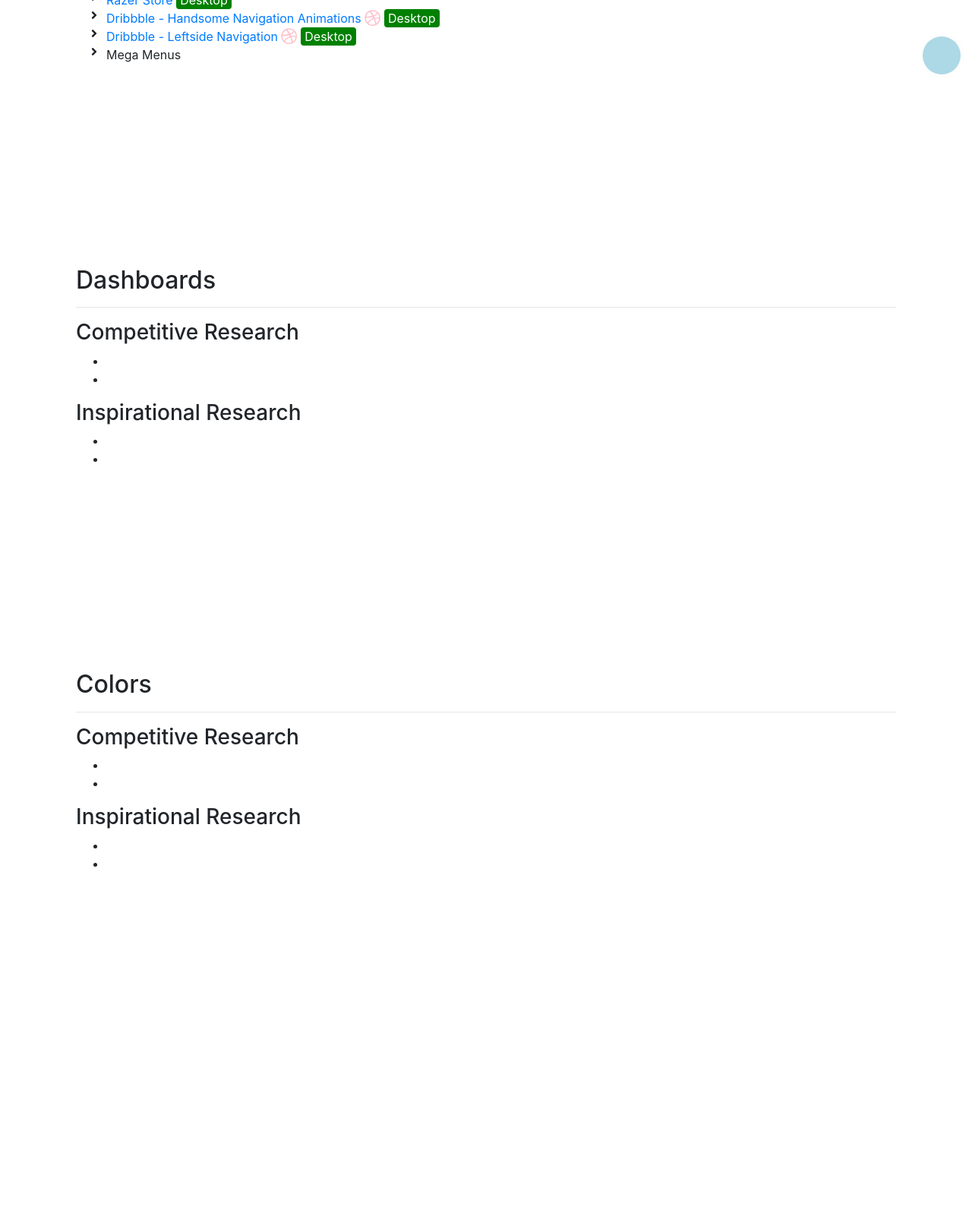
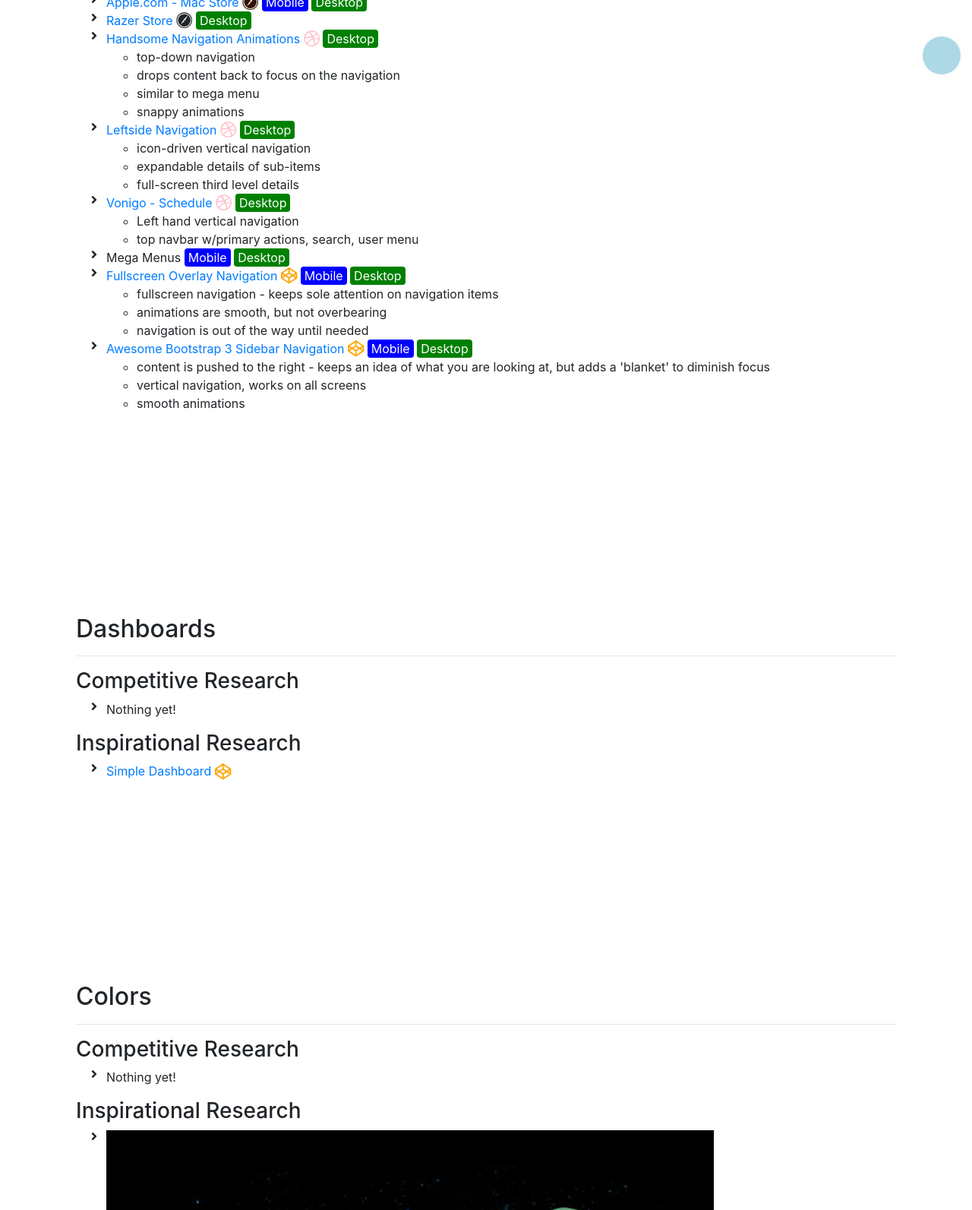
Before and after one commit to AdamJ/DesignSprint, a website: page index.html in a window 1280 px wide. Shown: the part 687-2280 px from the top of the page at 76% size. Before the commit the page ends 1952 px from the top, so only its background shows below. Drawn offline with nearby package versions, Linux system fonts and the light colour scheme.

Commit message:
additional list items

```diff
--- a/index.html
+++ b/index.html
@@ -49,6 +49,9 @@
     </section>
     <section id="navigation" class="container-fluid">
       <h2>Navigation</h2>
+      <small>
+        <span style="color: #310;"><i class="fab fa-safari fa-lg"></i></span> = website  |  <span style="color: pink;"><i class="fab fa-dribbble fa-lg"></i></span> = Dribbble  |  <span style="color: orange;"><i class="fab fa-codepen fa-lg"></i></span> = codepen.io
+      </small>
       <hr>
       <h3>Competitive Research</h3>
       <ul class="fa-ul">
@@ -77,31 +80,79 @@
           <span class="fa-li">
             <i class="fas fa-angle-right"></i>
           </span>
-          <a href="https://www.apple.com/mac/">Apple.com - Mac Store</a> <i class="fab fa-apple"></i> <span class="tag-mobile">Mobile</span> <span class="tag-desktop">Desktop</span>
+          <a href="https://www.apple.com/mac/">Apple.com - Mac Store</a> <span style="color: #310;"><i class="fab fa-safari fa-lg"></i></span> <span class="tag-mobile">Mobile</span> <span class="tag-desktop">Desktop</span>
         </li>
         <li>
           <span class="fa-li">
             <i class="fas fa-angle-right"></i>
           </span>
-          <a href="https://www.razerzone.com/gaming-laptops">Razer Store</a> <span class="tag-desktop">Desktop</span>
+          <a href="https://www.razerzone.com/gaming-laptops">Razer Store</a> <i class="fab fa-safari fa-lg"></i> <span class="tag-desktop">Desktop</span>
         </li>
         <li>
           <span class="fa-li">
             <i class="fas fa-angle-right"></i>
           </span>
-          <a href="https://dribbble.com/shots/1804653-Handsome-Navigation-Animations">Dribbble - Handsome Navigation Animations</a> <span style="color: pink;"><i class="fab fa-dribbble fa-lg"></i></span> <span class="tag-desktop">Desktop</span>
+          <a href="https://dribbble.com/shots/1804653-Handsome-Navigation-Animations">Handsome Navigation Animations</a> <span style="color: pink;"><i class="fab fa-dribbble fa-lg"></i></span> <span class="tag-desktop">Desktop</span>
+          <ul>
+            <li>top-down navigation</li>
+            <li>drops content back to focus on the navigation</li>
+            <li>similar to mega menu</li>
+            <li>snappy animations</li>
+          </ul>
         </li>
         <li>
           <span class="fa-li">
             <i class="fas fa-angle-right"></i>
           </span>
-          <a href="https://dribbble.com/shots/591601-Leftside/attachments/46769">Dribbble - Leftside Navigation</a> <span style="color: pink;"><i class="fab fa-dribbble fa-lg"></i></span> <span class="tag-desktop">Desktop</span>
+          <a href="https://dribbble.com/shots/591601-Leftside/attachments/46769">Leftside Navigation</a> <span style="color: pink;"><i class="fab fa-dribbble fa-lg"></i></span> <span class="tag-desktop">Desktop</span>
+          <ul>
+            <li>icon-driven vertical navigation</li>
+            <li>expandable details of sub-items</li>
+            <li>full-screen third level details</li>
+          </ul>
+        </li>
+        <li>
+          <span class="fa-li">
+            <i class="fas fa-angle-right"></i>
+          </span>
+          <a href="https://dribbble.com/shots/1458422-Vonigo-Schedule/attachments/216307">Vonigo - Schedule</a>
+          <span style="color: pink;">
+            <i class="fab fa-dribbble fa-lg"></i>
+          </span>
+          <span class="tag-desktop">Desktop</span>
+          <ul>
+            <li>Left hand vertical navigation</li>
+            <li>top navbar w/primary actions, search, user menu</li>
+          </ul>
         </li>
         <li>
           <span class="fa-li">
             <i class="fas fa-angle-right"></i>
           </span>
           Mega Menus
+          <span class="tag-mobile">Mobile</span> <span class="tag-desktop">Desktop</span>
+        </li>
+        <li>
+          <span class="fa-li">
+            <i class="fas fa-angle-right"></i>
+          </span>
+          <a href="https://codepen.io/fluxus/pen/gPWvZm?q=navigation&limit=all&type=type-pens">Fullscreen Overlay Navigation</a> <span style="color: orange;"><i class="fab fa-codepen fa-lg"></i></span> <span class="tag-mobile">Mobile</span> <span class="tag-desktop">Desktop</span>
+          <ul>
+            <li>fullscreen navigation - keeps sole attention on navigation items</li>
+            <li>animations are smooth, but not overbearing</li>
+            <li>navigation is out of the way until needed</li>
+          </ul>
+        </li>
+        <li>
+          <span class="fa-li">
+            <i class="fas fa-angle-right"></i>
+          </span>
+          <a href="https://codepen.io/j_holtslander/pen/XmpMEp?limit=all&page=2&q=navigation">Awesome Bootstrap 3 Sidebar Navigation</a> <span style="color: orange;"><i class="fab fa-codepen fa-lg"></i></span> <span class="tag-mobile">Mobile</span> <span class="tag-desktop">Desktop</span>
+          <ul>
+            <li>content is pushed to the right - keeps an idea of what you are looking at, but adds a 'blanket' to diminish focus</li>
+            <li>vertical navigation, works on all screens</li>
+            <li>smooth animations</li>
+          </ul>
         </li>
       </ul>
     </section>
@@ -109,21 +160,21 @@
       <h2>Dashboards</h2>
       <hr>
       <h3>Competitive Research</h3>
-      <ul>
+      <ul class="fa-ul">
         <li>
-
-        </li>
-        <li>
-
+          <span class="fa-li">
+            <i class="fas fa-angle-right"></i>
+          </span>
+          Nothing yet!
         </li>
       </ul>
       <h3>Inspirational Research</h3>
-      <ul>
+      <ul class="fa-ul">
         <li>
-
-        </li>
-        <li>
-
+          <span class="fa-li">
+            <i class="fas fa-angle-right"></i>
+          </span>
+          <a href="https://codepen.io/Wryte/pen/vyzqKR?depth=everything&order=popularity&page=5&q=dashboard&show_forks=false">Simple Dashboard</a> <span style="color: orange;"><i class="fab fa-codepen fa-lg"></i></span>
         </li>
       </ul>
     </section>
@@ -131,21 +182,21 @@
       <h2>Colors</h2>
       <hr>
       <h3>Competitive Research</h3>
-      <ul>
+      <ul class="fa-ul">
         <li>
-
-        </li>
-        <li>
-
+          <span class="fa-li">
+            <i class="fas fa-angle-right"></i>
+          </span>
+          Nothing yet!
         </li>
       </ul>
       <h3>Inspirational Research</h3>
-      <ul>
+      <ul class="fa-ul">
         <li>
-
-        </li>
-        <li>
-
+          <span class="fa-li">
+            <i class="fas fa-angle-right"></i>
+          </span>
+          <img src="img/deadpoolunicorn.jpg" />
         </li>
       </ul>
     </section>
@@ -155,13 +206,12 @@
 
   <!-- Bootstrap core JavaScript
     ================================================== -->
-  <script src="https://code.jquery.com/jquery-3.2.1.slim.min.js" integrity="sha384-KJ3o2DKtIkvYIK3UENzmM7KCkRr/rE9/Qpg6aAZGJwFDMVNA/GpGFF93hXpG5KkN"
+  <script src="https://code.jquery.com/jquery-3.2.1.min.js" integrity="sha384-KJ3o2DKtIkvYIK3UENzmM7KCkRr/rE9/Qpg6aAZGJwFDMVNA/GpGFF93hXpG5KkN"
     crossorigin="anonymous"></script>
   <script src="https://cdnjs.cloudflare.com/ajax/libs/popper.js/1.12.3/umd/popper.min.js" integrity="sha384-vFJXuSJphROIrBnz7yo7oB41mKfc8JzQZiCq4NCceLEaO4IHwicKwpJf9c9IpFgh"
     crossorigin="anonymous"></script>
   <script src="https://maxcdn.bootstrapcdn.com/bootstrap/4.0.0-beta.2/js/bootstrap.min.js" integrity="sha384-alpBpkh1PFOepccYVYDB4do5UnbKysX5WZXm3XxPqe5iKTfUKjNkCk9SaVuEZflJ"
     crossorigin="anonymous"></script>
-  <script src="https://cdnjs.cloudflare.com/ajax/libs/jquery-easing/1.3/jquery.easing.min.js"></script>
   <script defer src="https://use.fontawesome.com/releases/v5.0.1/js/all.js"></script>
   <script src="js/site.js"></script>
 
--- a/js/site.js
+++ b/js/site.js
@@ -11,12 +11,39 @@
 $(document).ready(collapseNavbar);
 
 // jQuery for page scrolling feature - requires jQuery Easing plugin
-$(function () {
-  $('a.page-scroll').bind('click', function (event) {
-    var $anchor = $(this);
-    $('html, body').stop().animate({
-      scrollTop: $($anchor.attr('href')).offset().top
-    }, 1500, 'easeInOutExpo');
-    event.preventDefault();
+// Select all links with hashes
+$('a[href*="#"]')
+  // Remove links that don't actually link to anything
+  .not('[href="#"]')
+  .not('[href="#0"]')
+  .click(function(event) {
+    // On-page links
+    if (
+      location.pathname.replace(/^\//, '') == this.pathname.replace(/^\//, '')
+      &&
+      location.hostname == this.hostname
+    ) {
+      // Figure out element to scroll to
+      var target = $(this.hash);
+      target = target.length ? target : $('[name=' + this.hash.slice(1) + ']');
+      // Does a scroll target exist?
+      if (target.length) {
+        // Only prevent default if animation is actually gonna happen
+        event.preventDefault();
+        $('html, body').animate({
+          scrollTop: target.offset().top
+        }, 1000, function() {
+          // Callback after animation
+          // Must change focus!
+          var $target = $(target);
+          $target.focus();
+          if ($target.is(":focus")) { // Checking if the target was focused
+            return false;
+          } else {
+            $target.attr('tabindex','-1'); // Adding tabindex for elements not focusable
+            $target.focus(); // Set focus again
+          };
+        });
+      }
+    }
   });
-});
```
Also changed, not shown: img/deadpoolunicorn.jpg (added), 1 other file.
